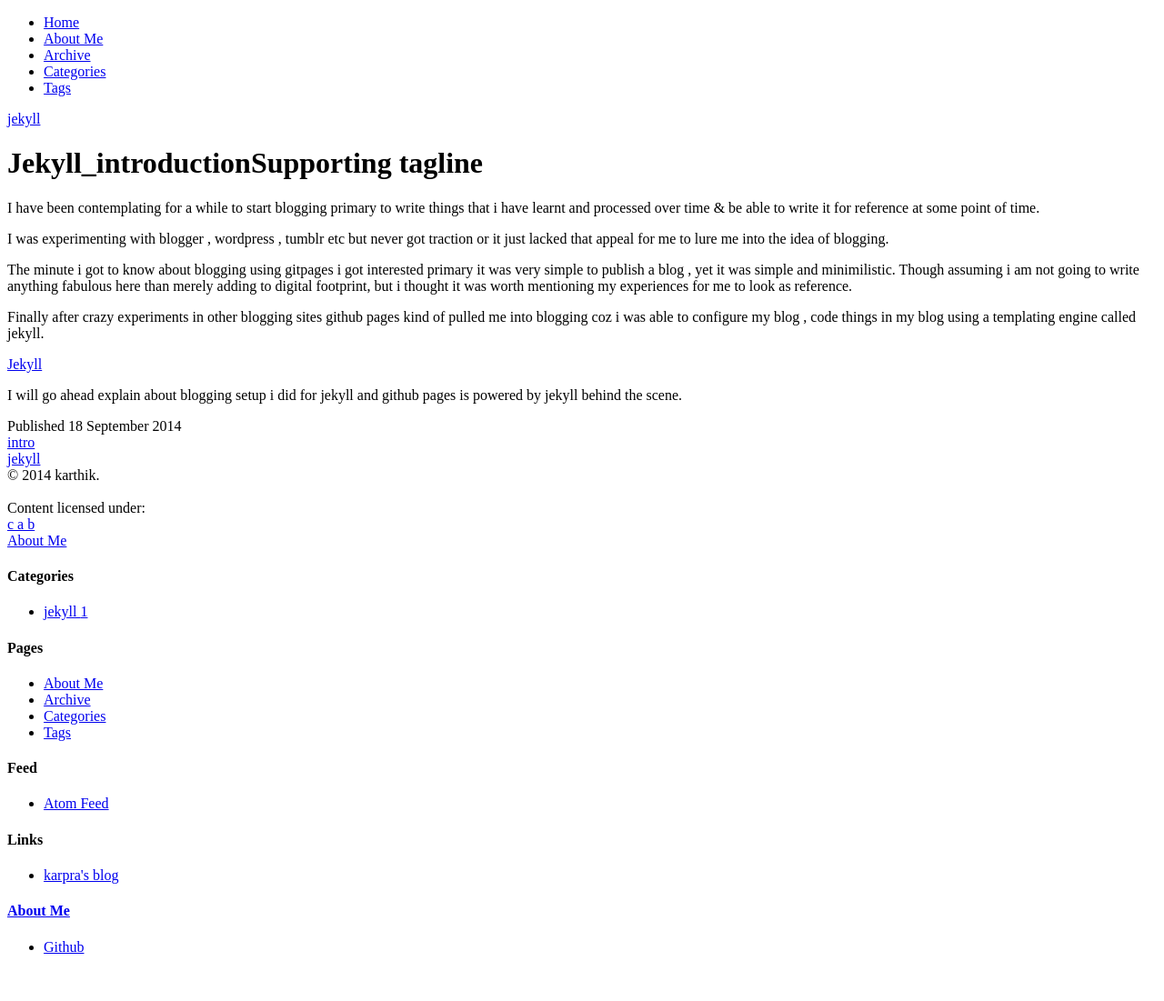
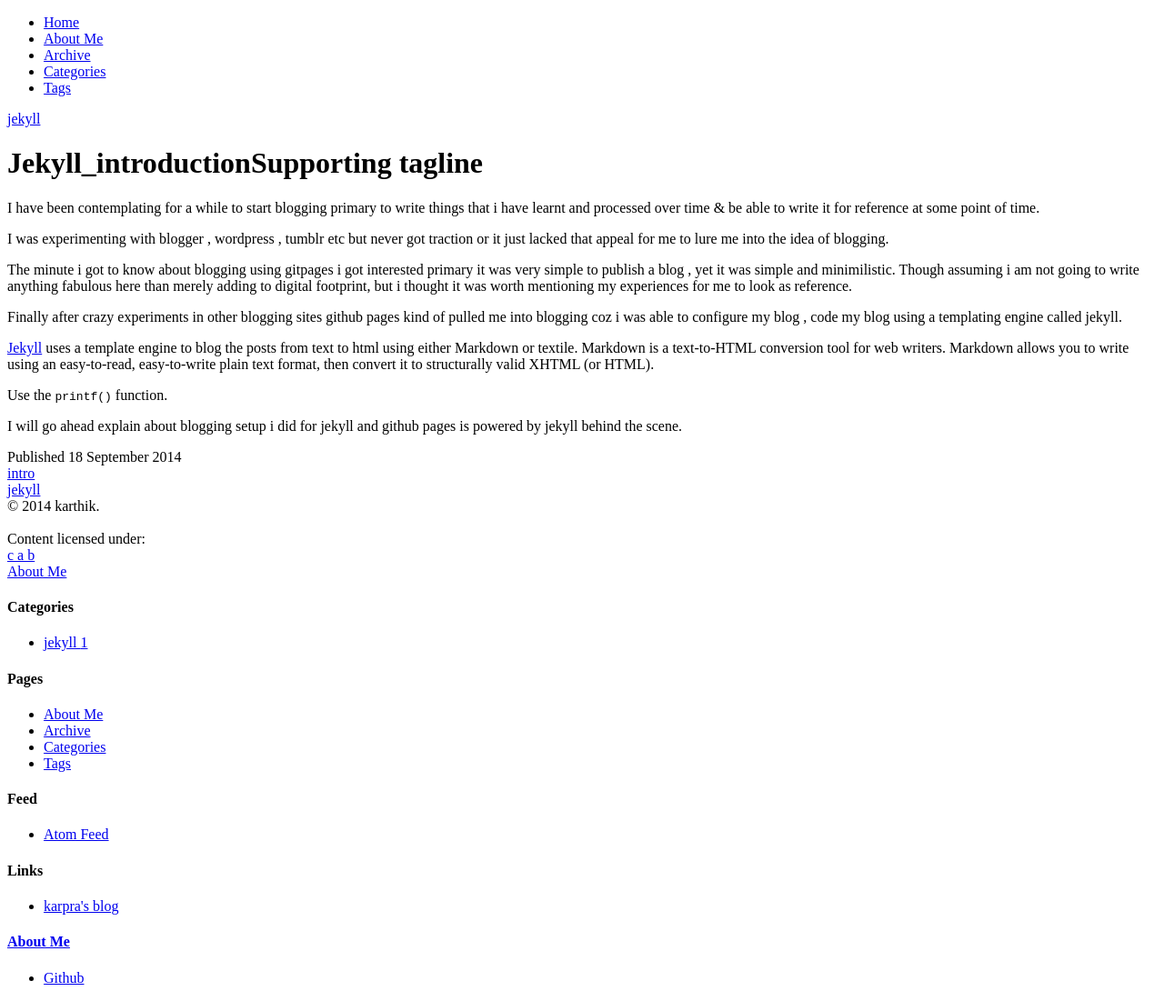
Before and after one commit to karpra/karpra.github.io, a Jekyll site: the page built from _posts/2014-9-18-jekyll_introduction.md, in a window 1280 px wide. Shown: the whole page at 91% size. Built offline with Jekyll 4.4.1, drawn with Linux system fonts in a browser that asks for light colours; nearby versions of some CDN libraries; library files that are not in the unit come from our copies; before the commit the page ends 1067 px from its top, so only the background shows below that.

Commit message:
Update 2014-9-18-jekyll_introduction.md

```diff
--- a/_posts/2014-9-18-jekyll_introduction.md
+++ b/_posts/2014-9-18-jekyll_introduction.md
@@ -16,9 +16,11 @@
 merely adding to digital footprint, but i thought it was worth mentioning my experiences for me to look as reference.
 
 Finally after crazy experiments in other blogging sites github pages kind of pulled me into blogging coz i was able
-to configure my blog , code things in my blog using a templating engine called jekyll.
+to configure my blog , code my blog using a templating engine called jekyll.
 
-[Jekyll](http://jekyllrb.com/)
+[Jekyll](http://jekyllrb.com/) uses a template engine to blog the posts from text to html using either Markdown or textile.
+Markdown is a text-to-HTML conversion tool for web writers. Markdown allows you to write using an easy-to-read, easy-to-write plain text format, then convert it to structurally valid XHTML (or HTML).
 
+Use the `printf()` function.
 
 I will go ahead explain about blogging setup i did for jekyll and github pages is powered by jekyll behind the scene.
```
